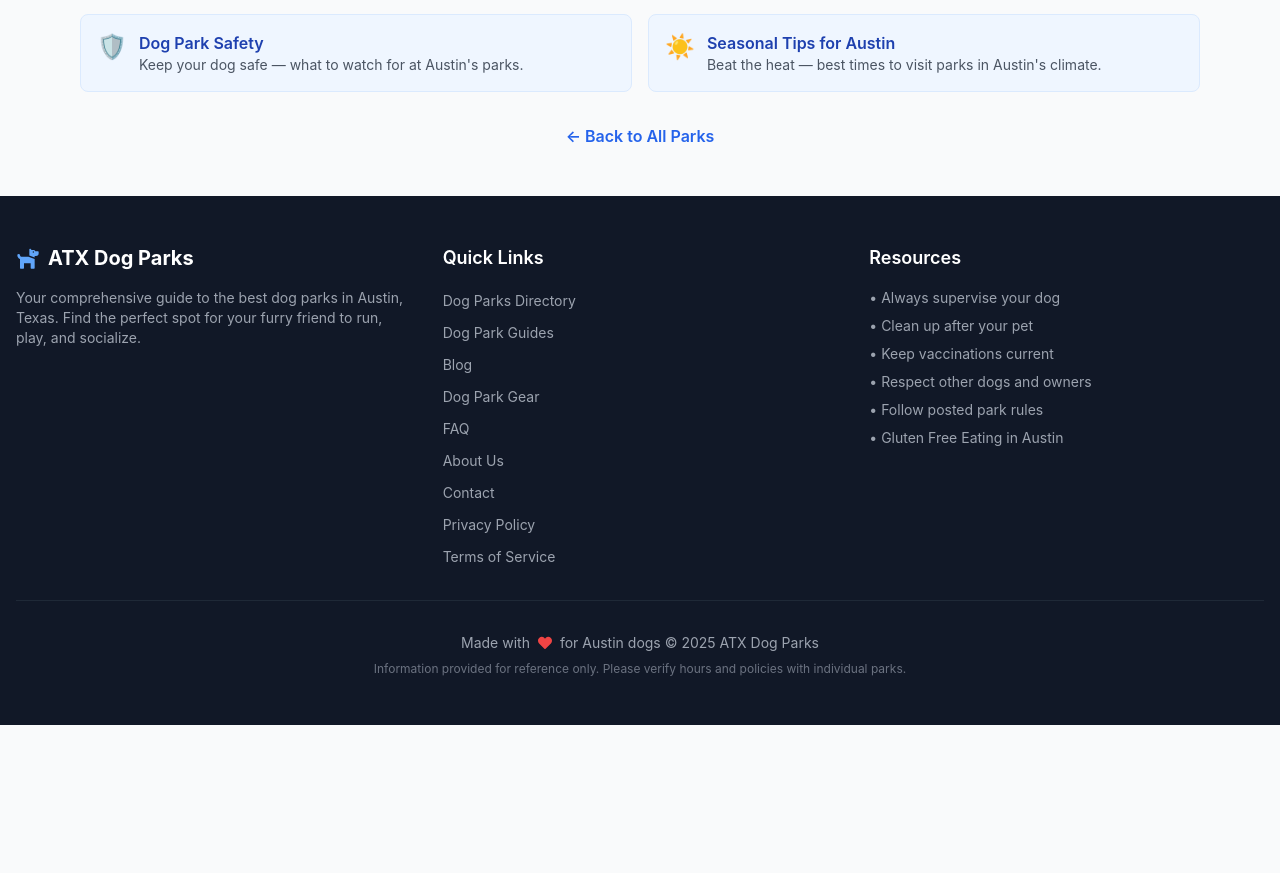
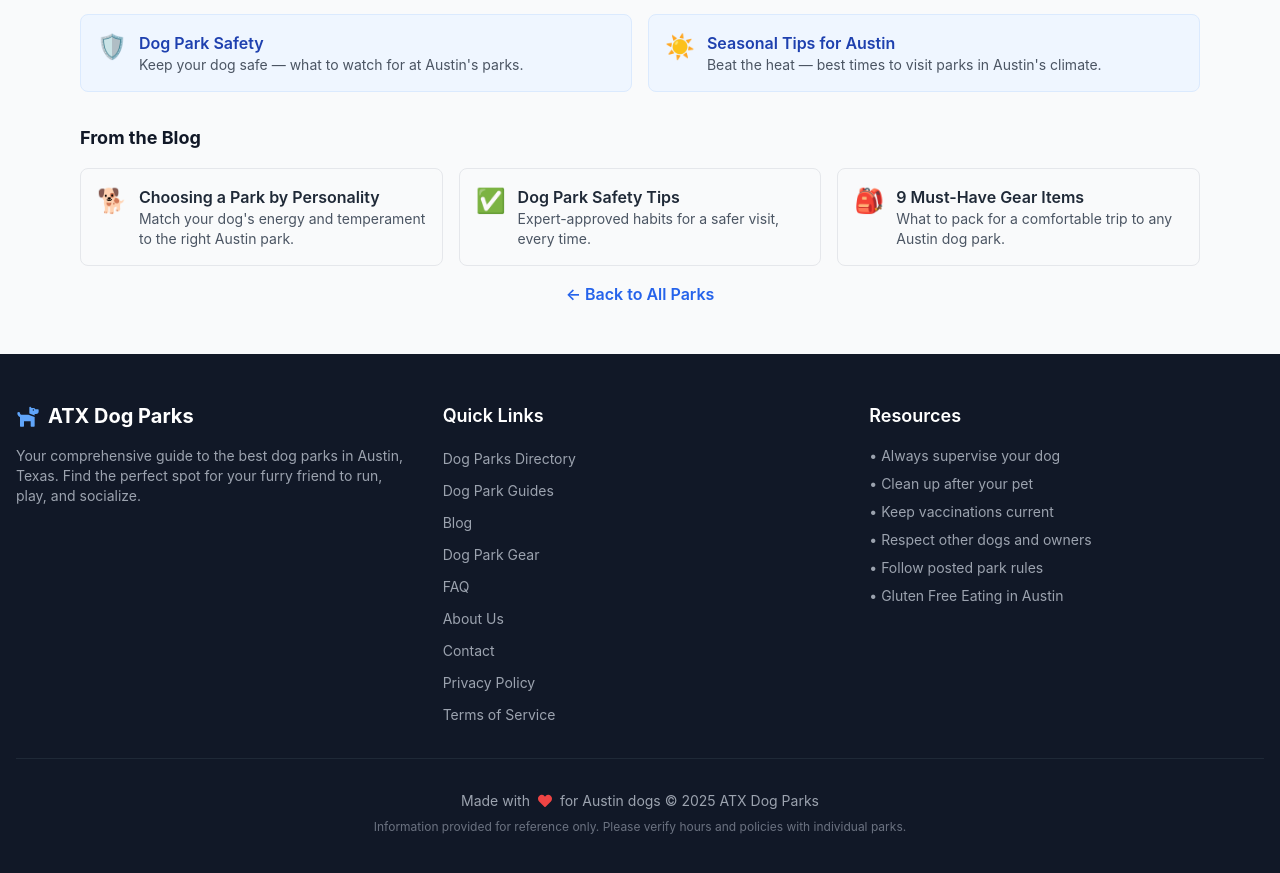
Before and after one commit to ArinDig/atxdogparks.com, a Next.js app: page /parks/auditorium-shores-off-leash-area in a window 1280 px wide. Shown: the part 4675-5548 px from the top of the page. Before the commit the page ends 5400 px from the top, so only its background shows below. Built offline with nearby package versions, Linux system fonts and the light colour scheme.

Commit message:
Add blog cross-links to park pages for internal linking

```diff
--- a/app/parks/[slug]/page.tsx
+++ b/app/parks/[slug]/page.tsx
@@ -411,6 +411,31 @@ export default function ParkPage({ params }: PageProps) {
               </div>
             </Link>
           </div>
+
+          <h3 className="text-lg font-bold text-gray-900 mb-4">From the Blog</h3>
+          <div className="grid grid-cols-1 sm:grid-cols-3 gap-4">
+            <Link href="/blog/choosing-park-by-personality" className="flex items-start p-4 bg-gray-50 border border-gray-200 rounded-lg hover:border-primary-400 hover:shadow-sm transition-all">
+              <span className="text-2xl mr-3">🐕</span>
+              <div>
+                <div className="font-semibold text-gray-800">Choosing a Park by Personality</div>
+                <div className="text-sm text-gray-600">Match your dog&apos;s energy and temperament to the right Austin park.</div>
+              </div>
+            </Link>
+            <Link href="/blog/dog-park-safety-tips" className="flex items-start p-4 bg-gray-50 border border-gray-200 rounded-lg hover:border-primary-400 hover:shadow-sm transition-all">
+              <span className="text-2xl mr-3">✅</span>
+              <div>
+                <div className="font-semibold text-gray-800">Dog Park Safety Tips</div>
+                <div className="text-sm text-gray-600">Expert-approved habits for a safer visit, every time.</div>
+              </div>
+            </Link>
+            <Link href="/blog/essential-dog-park-gear-austin" className="flex items-start p-4 bg-gray-50 border border-gray-200 rounded-lg hover:border-primary-400 hover:shadow-sm transition-all">
+              <span className="text-2xl mr-3">🎒</span>
+              <div>
+                <div className="font-semibold text-gray-800">9 Must-Have Gear Items</div>
+                <div className="text-sm text-gray-600">What to pack for a comfortable trip to any Austin dog park.</div>
+              </div>
+            </Link>
+          </div>
         </div>
 
         {/* Back to All Parks */}
```
